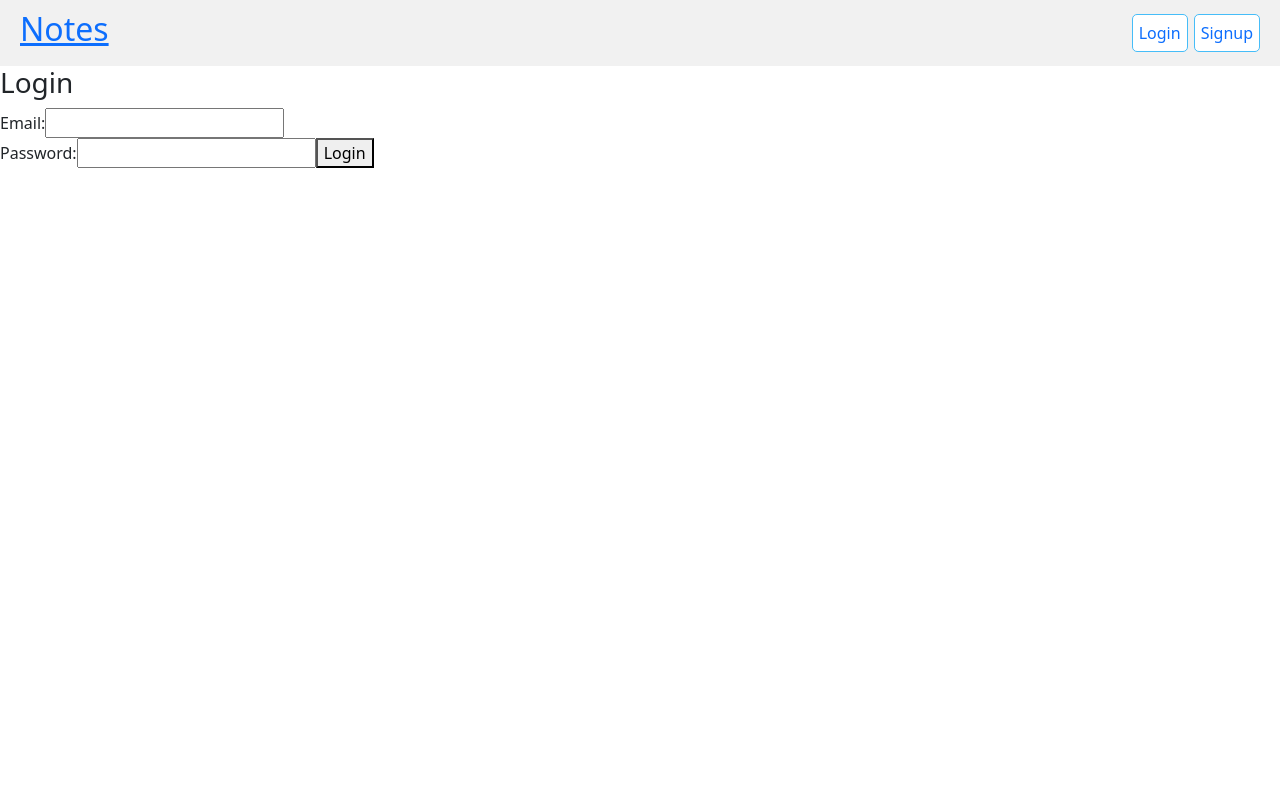
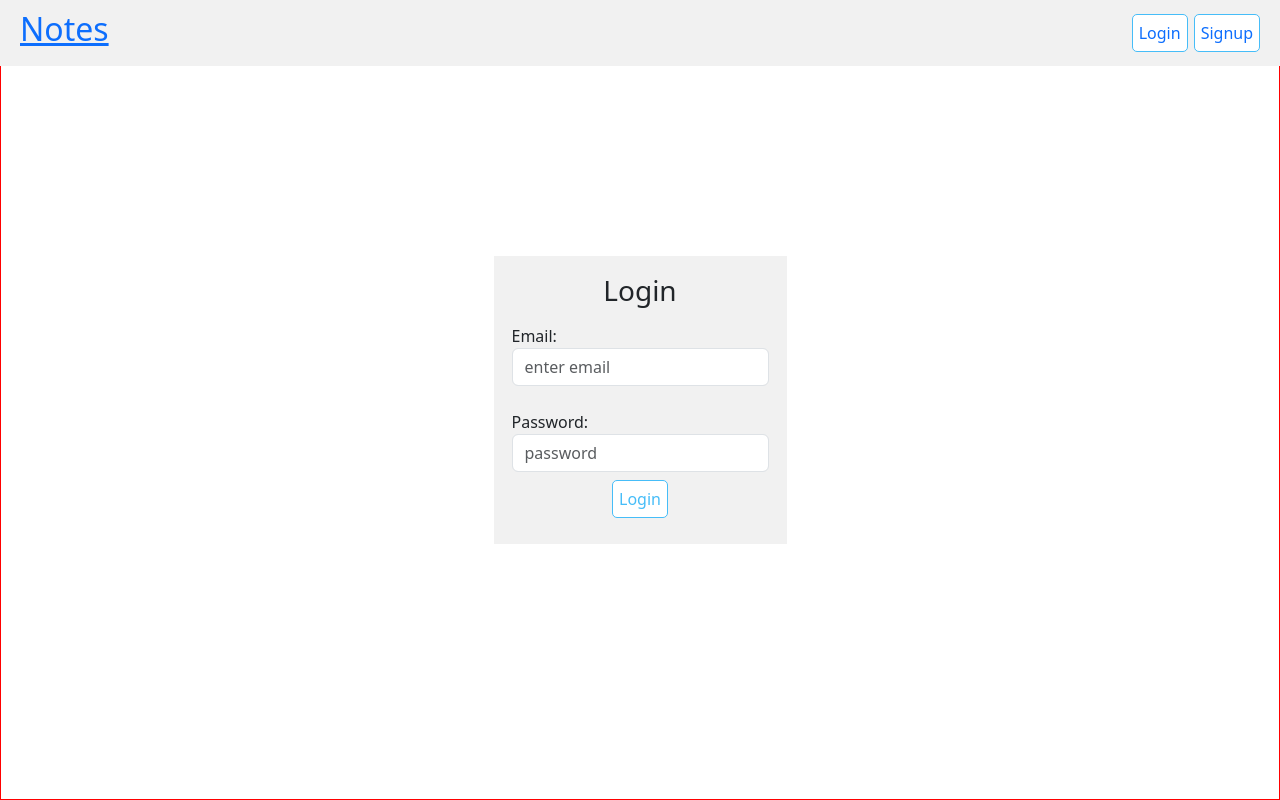
Before and after one commit to vikaschauhan1995/mern_notes_app, a React (Create React App) app in the folder frontend/: page /login in a window 1280 px wide. Built offline with nearby package versions, Linux system fonts and the light colour scheme.

Commit message:
login page style completed

```diff
--- a/frontend/src/components/Navbar.js
+++ b/frontend/src/components/Navbar.js
@@ -14,7 +14,7 @@ const Navbar = () => {
   }
   return (
     <header>
-      <div className="container">
+      <div className="container Navbar__container">
         <Link to="/">
           <h2>Notes</h2>
         </Link>
--- a/frontend/src/pages/Login.js
+++ b/frontend/src/pages/Login.js
@@ -1,7 +1,11 @@
 import React, { useState } from 'react';
+import Form from 'react-bootstrap/Form';
+import Alert from 'react-bootstrap/Alert';
 import { EMAIL, PASSWORD, AUTH_REDUCER, IS_LOGIN_LOADING, LOGIN_ERROR } from '../redux/Auth/constants';
 import { useDispatch, useSelector } from 'react-redux';
 import { loginAction } from '../redux/Auth/actions';
+import style from '../style/Button.module.scss';
+import '../style/Login.scss';
 
 const Login = () => {
   const dispatch = useDispatch();
@@ -28,17 +32,38 @@ const Login = () => {
     }
   }
   return (
-    <div>
-      <h3>Login</h3>
-      <form onSubmit={handleSubmit}>
-        <label>Email:</label>
-        <input type="email" name={EMAIL} onChange={handleChange} value={state[EMAIL]} />
-        <br />
-        <label>Password:</label>
-        <input type="password" name={PASSWORD} onChange={handleChange} value={state[PASSWORD]} />
-        <button disabled={authState[IS_LOGIN_LOADING]}>{authState[IS_LOGIN_LOADING] ? "Loading..." : "Login"}</button>
-      </form>
-      {authState[LOGIN_ERROR] && <div>{authState[LOGIN_ERROR]}</div>}
+    <div className="conatiner Login__container">
+      <div className="Login__innerContainer">
+        <div className="Login__form_header">
+          <div><h3>Login</h3></div>
+        </div>
+        <form onSubmit={handleSubmit}>
+          <div className="Login__form_body my-2">
+            <label>Email:</label>
+            {/* <input type="email" name={EMAIL} onChange={handleChange} value={state[EMAIL]} /> */}
+            <Form.Control
+              type="email" name={EMAIL} onChange={handleChange} value={state[EMAIL]}
+              placeholder="enter email"
+            />
+            <br />
+            <label>Password:</label>
+            {/* <input type="password" name={PASSWORD} onChange={handleChange} value={state[PASSWORD]} /> */}
+            <Form.Control
+              type="password" name={PASSWORD} onChange={handleChange} value={state[PASSWORD]}
+              placeholder="password"
+            />
+          </div>
+          <div className="Login__form_footer">
+            <div>
+              <button className={style.btn} disabled={authState[IS_LOGIN_LOADING]}>{authState[IS_LOGIN_LOADING] ? "Loading..." : "Login"}</button>
+            </div>
+          </div>
+        </form>
+        <div className="my-2" />
+        {authState[LOGIN_ERROR] && <Alert key="danger" variant="danger">
+          {authState[LOGIN_ERROR]}
+        </Alert>}
+      </div>
     </div>
   )
 }
--- a/frontend/src/style/Button.module.scss
+++ b/frontend/src/style/Button.module.scss
@@ -6,6 +6,7 @@
   border: 1px solid $primary-color;
   padding: $button-padding;
   border-radius: $button-border-radius;
+  color: $primary-color;
 }
 
 .btn:hover {
--- /dev/null
+++ b/frontend/src/style/Login.scss
@@ -0,0 +1,36 @@
+@import '__dimen.scss';
+@import '__color.scss';
+
+.Login__container {
+  border: 1px solid red;
+  position: absolute;
+  top: 0;
+  bottom: 0;
+  left: 0;
+  right: 0;
+  display: flex;
+  justify-content: center;
+  align-items: center;
+}
+
+.Login__innerContainer {
+  background-color: $bg-grey;
+  padding: $padding-3;
+}
+
+.Login__form_header {
+  display: flex;
+  justify-content: center;
+}
+
+.my-2 {
+  margin-top: 12px;
+  margin-top: 12px;
+}
+
+.Login__form_body {}
+
+.Login__form_footer {
+  display: flex;
+  justify-content: center;
+}
--- a/frontend/src/style/Navbar.scss
+++ b/frontend/src/style/Navbar.scss
@@ -1,8 +1,11 @@
 @import '__dimen';
 
-.container {
+.Navbar__container {
   background-color: #f1f1f1;
+  position: absolute;
+  z-index: 1;
 }
+
 
 .ml-1 {
   margin-left: $padding-1 !important;
--- a/frontend/src/style/__color.scss
+++ b/frontend/src/style/__color.scss
@@ -1 +1,2 @@
 $primary-color: rgb(70, 189, 248);
+$bg-grey: #f1f1f1;
--- a/frontend/src/style/__dimen.scss
+++ b/frontend/src/style/__dimen.scss
@@ -1,3 +1,5 @@
 $padding-1: 6px;
+$padding-3: 18px;
 $button-padding: $padding-1;
 $button-border-radius: 5px;
+$margin-2: 12px;
--- a/frontend/src/style/__variables.scss
+++ b/frontend/src/style/__variables.scss
@@ -3,9 +3,13 @@
 
 :export {
   primaryColor: $primary-color;
+  bgGrey: $bg-grey;
 }
 
 :export {
   buttonPadding: $button-padding;
   buttonBorderRadius: $button-border-radius;
+  padding1: $padding-1;
+  padding3: $padding-3;
+  margin2: $margin-2;
 }
```
